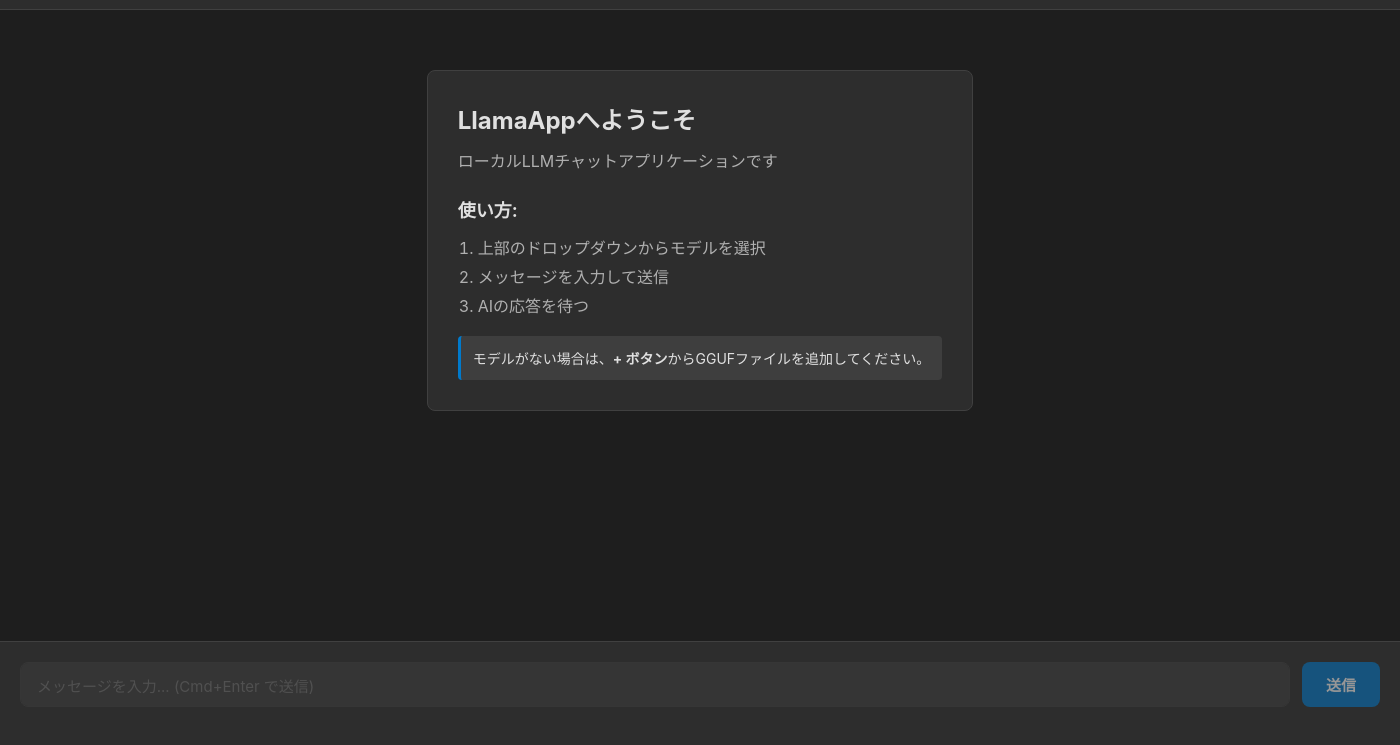
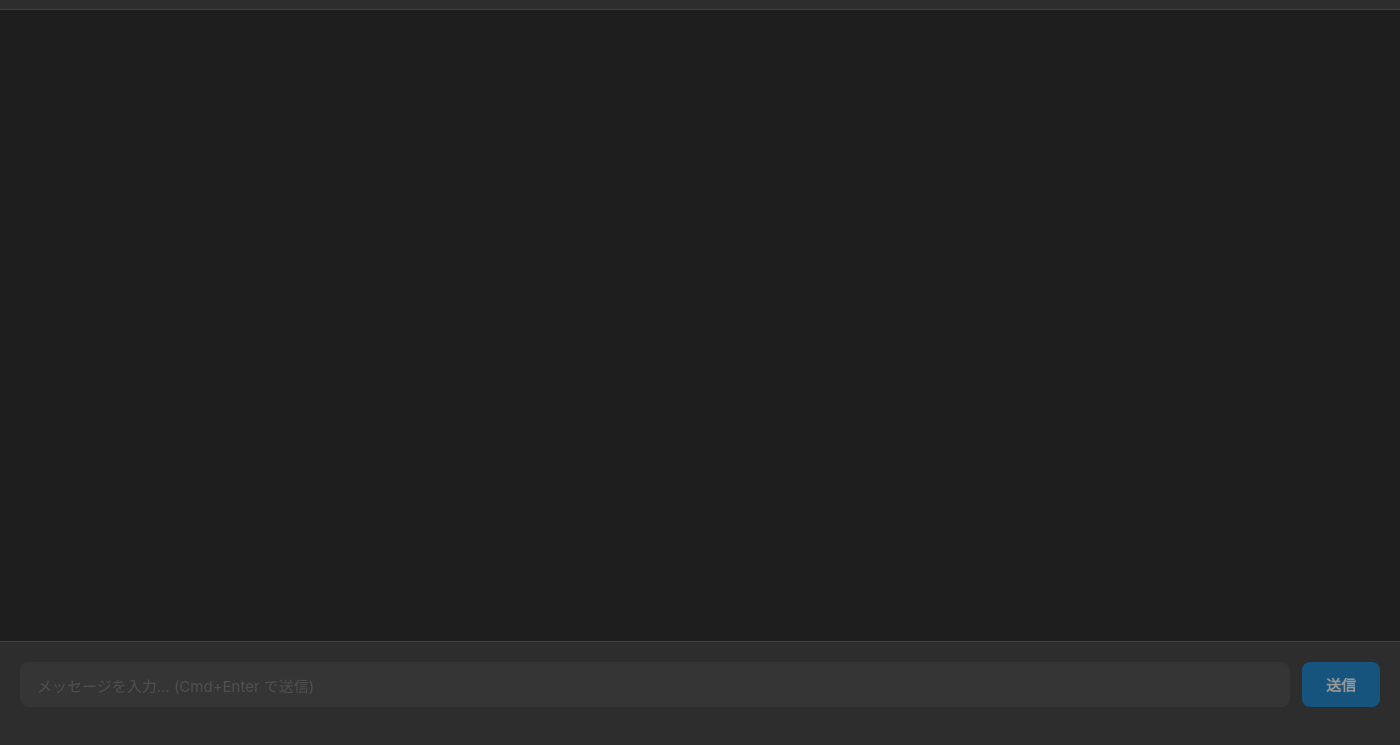
Before and after one commit to 7thCode/llamaApp, an Electron app: page src/renderer/index.html in a window 1400 px wide. Shown: the part 47-792 px from the top of the page. Drawn offline with nearby package versions, Linux system fonts and the light colour scheme; no server answers.

Commit message:
refactor: remove title bar styling and welcome message from UI

```diff
--- a/src/main/main.js
+++ b/src/main/main.js
@@ -38,7 +38,6 @@
       nodeIntegration: false,
       sandbox: true,
     },
-    titleBarStyle: 'hiddenInset',
     backgroundColor: '#1e1e1e',
   });
 
--- a/src/renderer/index.html
+++ b/src/renderer/index.html
@@ -43,21 +43,7 @@
       <!-- チャットエリア -->
       <div class="chat-container">
         <div id="chat-messages" class="chat-messages">
-          <div class="welcome-message">
-            <h2>LlamaAppへようこそ</h2>
-            <p>ローカルLLMチャットアプリケーションです</p>
-            <div class="instructions">
-              <h3>使い方:</h3>
-              <ol>
-                <li>上部のドロップダウンからモデルを選択</li>
-                <li>メッセージを入力して送信</li>
-                <li>AIの応答を待つ</li>
-              </ol>
-              <p class="note">
-                モデルがない場合は、<strong>+ ボタン</strong>からGGUFファイルを追加してください。
-              </p>
-            </div>
-          </div>
+
         </div>
 
         <!-- 入力エリア -->
```
